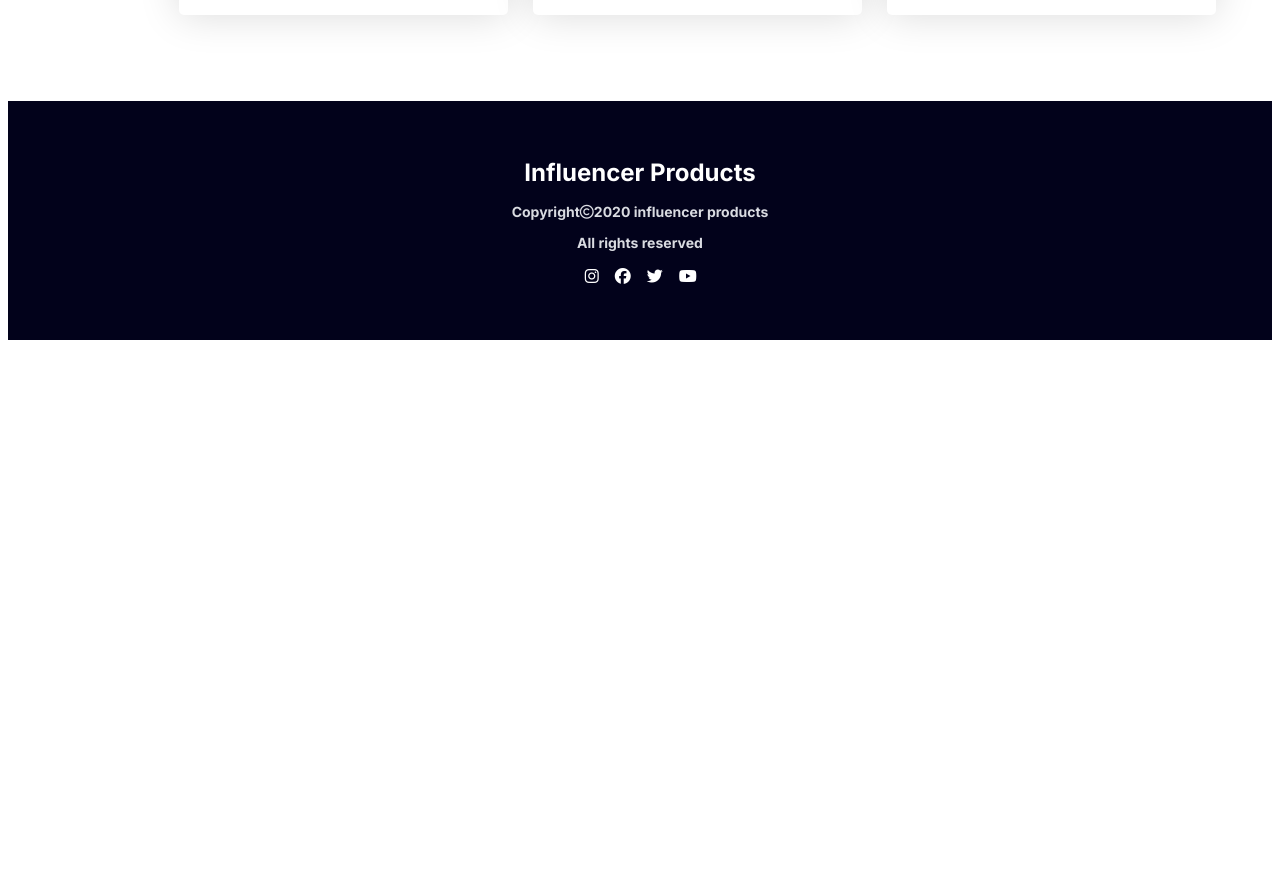
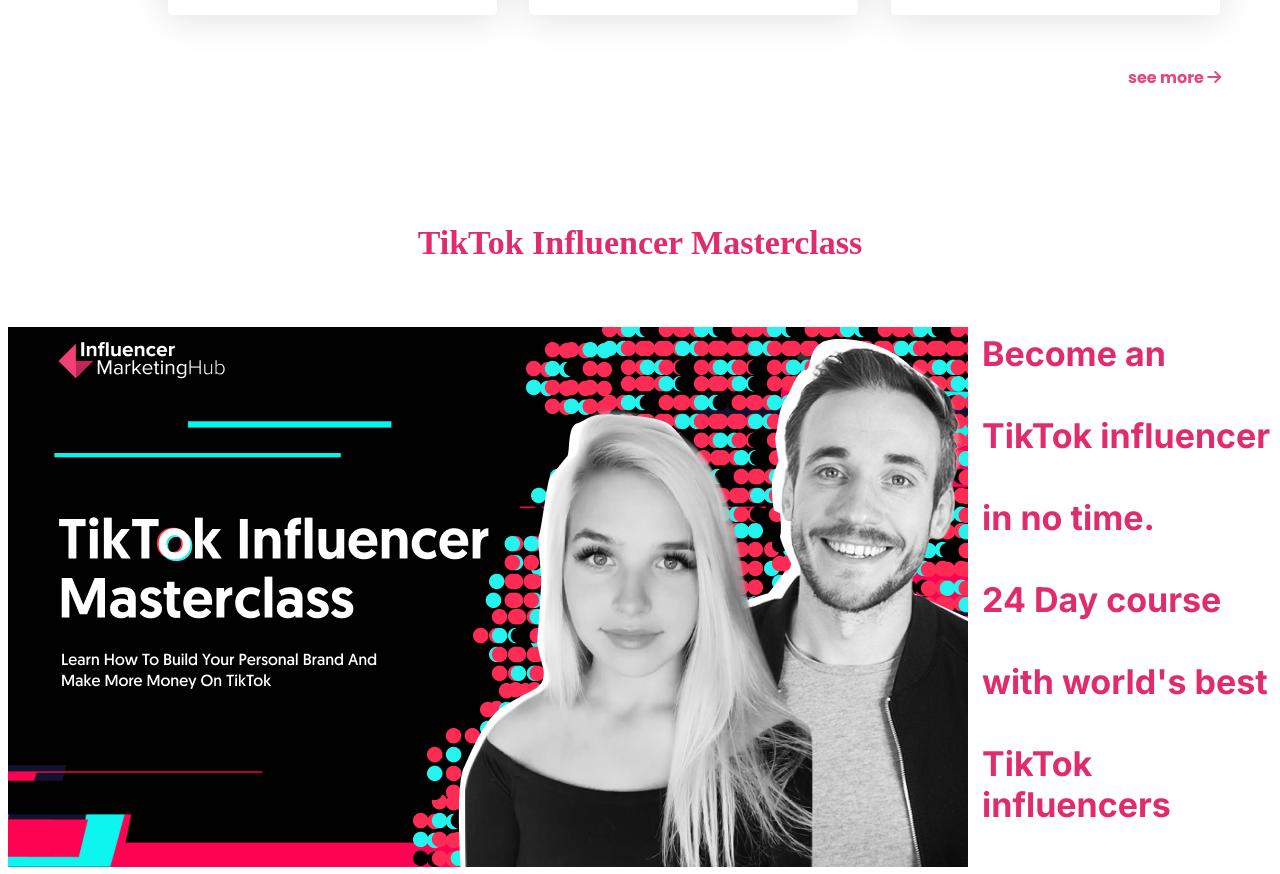
Before and after one commit to nishat09/Influencers-Gear, a plain HTML site: page index.html in a window 1280 px wide. Shown: the part 2313-3187 px from the top of the page. Before the commit the page ends 2661 px from the top, so only its background shows below. Drawn offline with Linux system fonts and the light colour scheme.

Commit message:
all-done

```diff
--- a/index.html
+++ b/index.html
@@ -35,7 +35,7 @@
             </div>
 
             <div class="main-pic">
-                <img src="images/main-camera.png" alt="">
+                <img class="animation" src="images/main-camera.png" alt="">
 
             </div>
         </section>
@@ -200,10 +200,38 @@
                         </div>
                     </div>
                 </div>
+
+                <p id="see-more">see more <i class="fas fa-arrow-right"></i></p>
             </div>
+
 
         </section>
     </main>
+
+    <section class="Bonus">
+        <h1>TikTok Influencer Masterclass</h1>
+
+        <article>
+            <div class="course-img">
+                <img src="images/tiktok.png" alt="">
+
+            </div>
+
+            <div class="course-description">
+                <h3>Become an <br><br>TikTok influencer <br><br>in no time.<br><br>24 Day course<br><br> with world's
+                    best
+                    <br><br>TikTok
+                    influencers
+                </h3>
+
+        </article>
+
+        </div>
+
+
+
+
+    </section>
 
     <footer>
         <div class="bottom">
--- a/style.css
+++ b/style.css
@@ -44,7 +44,17 @@
     width: 440px;
     height: 414px;
     margin-left: 133px;
+
 }
+.top:hover .animation{
+    transform: rotate(360deg);
+    transition: transform 3s ease;
+
+}
+
+
+
+
 .top{
     display: flex;
 }
@@ -76,6 +86,7 @@
     background-color: #FFFFFF;
     border-radius: 5px;
     box-shadow: 0px 0px 40px rgba(0, 0, 0, 0.15);
+    margin-bottom: 0px;
 
 
 }
@@ -151,11 +162,35 @@ span{
     margin-top: 0;
 }
 
+
+/* bonus-section */
+.Bonus{
+    margin-top: 123px;
+    margin-bottom: 100px;
+}
+
+.Bonus h1{
+    font-weight: 700;
+    font-size: 34px;
+    text-align: center;
+    color: #E02C6D;
+    margin-bottom: 65px;
+}
+
+article{
+    display: flex;
+}
+article h3{
+    font-family:  'Inter', sans-serif;
+    font-size: 34px;
+    color: #E02C6D;
+}
+
 /* footer */
 
 footer{
-    height: 239px;
     width: 100%;
+    height: 240px;
     background-color: rgb(2, 2, 27);
     display: flex;
     justify-content: center;
@@ -199,3 +234,16 @@ footer p{
 #unique{
     margin-left: 68px;
 }
+
+#see-more{
+   color:#E02C6DDE;
+   width: 99px;
+   height: 24px;
+   margin-top: 50px;
+   margin-left: 960px;
+   font-size: 16px;
+   font-weight: 700;
+   font-family: 'Poppins', sans-serif;
+
+
+}
```
Also changed, not shown: images/tiktok.png (added).
